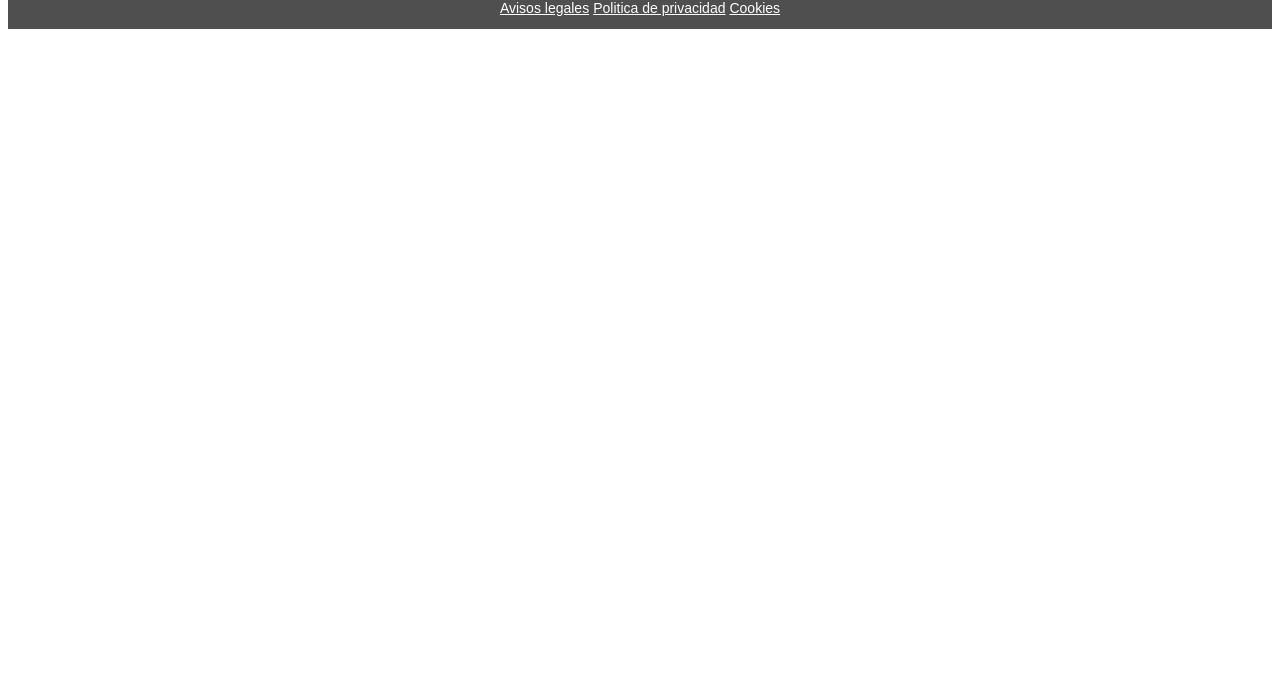
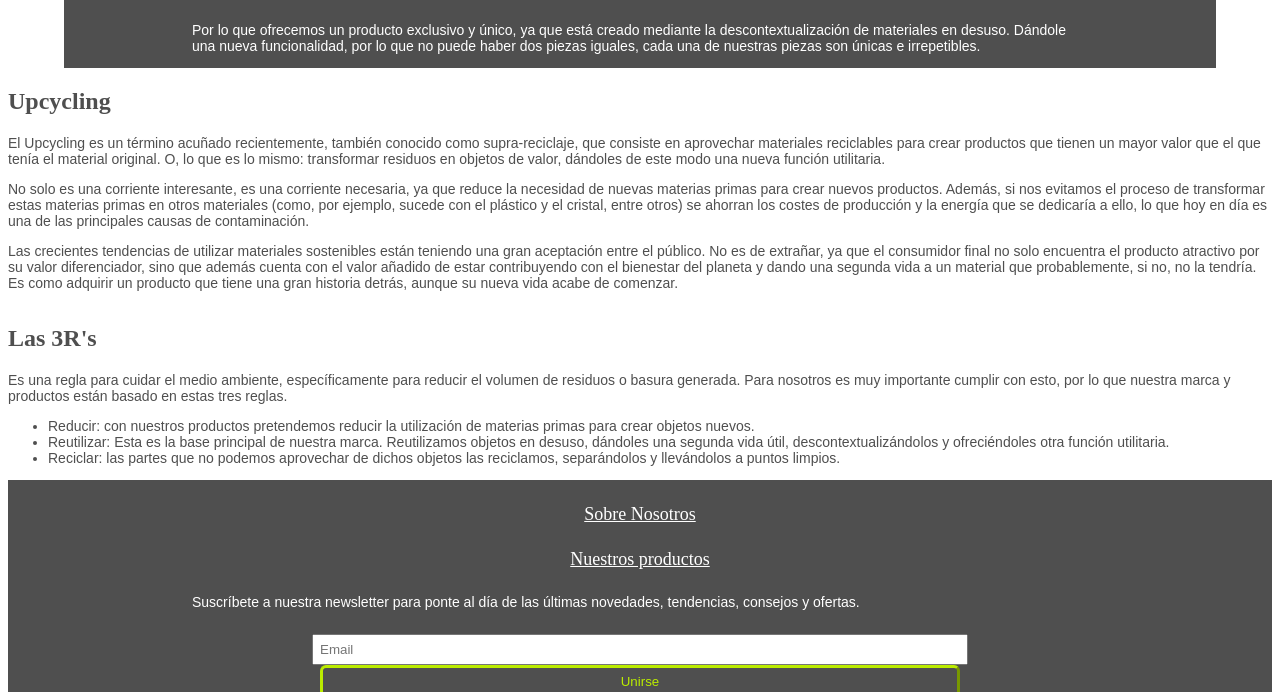
Before and after one commit to IreneMonlleo/Proyecto-Beta, a website: page aboutus.html in a window 1280 px wide. Shown: the part 894-1586 px from the top of the page. Before the commit the page ends 931 px from the top, so only its background shows below. Drawn offline with Linux system fonts and the light colour scheme.

Commit message:
Text abot us

```diff
--- a/aboutus.html
+++ b/aboutus.html
@@ -19,19 +19,38 @@
         <div class="main__text">
             <h1 class="title-page">Sobre</h1>
             <h3 class="subtitle-page">Nosotros</h3>
-            <p class="text">Somos apasionado del diseño, por lo que personalmente opinamos que diseño y
+            <p class="text-top">Somos apasionado del diseño, por lo que personalmente opinamos que diseño y
                 ecología deberían ir siempre ligados.
             </p>
             <article class="about-us">
-                <img class="about-us__img" scr="./img/restaurant-img.webp" alt="restaurant lighting">
+                <img class="about-us__img" src="img\restaurant-img.webp" alt="restaurant lighting">
                 <p class="about-us__text">Este proyecto nace a raíz de una de las grandes problemáticas que tenemos hoy en día en el mundo, creada por el aumento vertiginoso de residuos perjudiciales para el medio ambiente de las últimas décadas. El objetivo es buscar otras soluciones para reutilizar los residuos existentes y reducir la producción de nuevos.</p>
                 <p class="about-us__text">La filosofía de la empresa consiste en dar otra vida a los residuos de forma creativa, convirtiéndolos en objetos de valor a través de la unión entre diseño y ecología.</p>
                 <p class="about-us__text">Por lo que ofrecemos un producto exclusivo y único, ya que está creado mediante la descontextualización de materiales en desuso. Dándole una nueva funcionalidad, por lo que no puede haber dos piezas iguales, cada una de nuestras piezas son únicas e irrepetibles.
                 </p>
             </article>
             <article class="upcycling">
-                <h2 class="upcycling__title">Upcycling</h2>
-                <p class="upycling__text"></p>
+                <h2 class="title">Upcycling</h2>
+                <p class="text">El Upcycling es un término acuñado recientemente, también conocido como supra-reciclaje, que consiste en aprovechar materiales reciclables para crear productos que tienen un mayor valor que el que tenía el material original. O, lo que es lo mismo: transformar residuos en objetos de valor, dándoles de este modo una nueva función utilitaria.
+                </p>
+                <p class="text">No solo es una corriente interesante, es una corriente necesaria, ya que reduce la necesidad de nuevas materias primas para crear nuevos productos. Además, si nos evitamos el proceso de transformar estas materias primas en otros materiales (como, por ejemplo, sucede con el plástico y el cristal, entre otros) se ahorran los costes de producción y la energía que se dedicaría a ello, lo que hoy en día es una de las principales causas de contaminación.
+                </p>
+                <p class="text">Las crecientes tendencias de utilizar materiales sostenibles están teniendo una gran aceptación entre el público. No es de extrañar, ya que el consumidor final no solo encuentra el producto atractivo por su valor diferenciador, sino que además cuenta con el valor añadido de estar contribuyendo con el bienestar del planeta y dando una segunda vida a un material que probablemente, si no, no la tendría. Es como adquirir un producto que tiene una gran historia detrás, aunque su nueva vida acabe de comenzar.
+                </p>
+            </article>
+            <article class="3R">
+                <h2 class="title">Las 3R's</h2>
+                <p class="text"> Es una regla para cuidar el medio ambiente, específicamente para reducir el volumen de residuos o basura generada. Para nosotros es muy importante cumplir con esto, por lo que nuestra marca y productos están basado en estas tres reglas.
+                </p>
+                <ul class="text">
+                    <li>Reducir: con nuestros productos pretendemos reducir la utilización de materias primas para crear objetos nuevos.
+                    </li>
+                    <li>Reutilizar: Esta es la base principal de nuestra marca. Reutilizamos objetos en desuso, dándoles una segunda vida útil, descontextualizándolos y ofreciéndoles otra función utilitaria.
+                    </li>
+                    <li>Reciclar: las partes que no podemos aprovechar de dichos objetos las reciclamos, separándolos y llevándolos a puntos limpios.
+                    </li>
+                </ul>
+
             </article>
 
      <!----------------FOOTER------------>
@@ -49,7 +68,7 @@
             <input class="newletter__button" type="submit" value="Unirse">
 
         </form>
-        <img class="footer__logo" src="/logotipos/marca_Blanco.webp" alt="Logotipo_Refer">
+        <img class="footer__logo" src="/logotipos/marca_blanco.webp" alt="Logotipo_Refer">
         <div class="rrss">
             <a href="" class="rrss__facebook">
 
--- a/scss/htmlelements/_typography.scss
+++ b/scss/htmlelements/_typography.scss
@@ -16,11 +16,12 @@
 .subtitle-page{
     @include special-elite(18px,$color-green);
 }
-.text{
+.text-top{
     @include ralewey (14px,400,$color-greydark);
     text-justify: center;
     width: 70vw;
 }
+
 .newsletter__text{
     @include ralewey (14px,400,$color-white);
     width: 70vw;
@@ -29,12 +30,17 @@
 }
 // ABOUT US//
 
+
+
 .about-us__text{
     @include ralewey (14px,400,$color-white);
     width: 70vw;
-    padding: $unit*2;
 }
 
-.upcycling__title{
+.title{
     @include special-elite (24px, $color-greydark);
+    justify-content: center;
 }
+.text{
+    @include ralewey (14px,400,$color-greydark);
+}
--- a/scss/style.scss
+++ b/scss/style.scss
@@ -8,8 +8,9 @@
 
 @import "./structure/_grid";
 
+@import "./htmlelements/_img";
 @import "./htmlelements/_slider";
-@import "./htmlelements/inputs";
+@import "./htmlelements/_inputs";
 @import "./htmlelements/_buttons";
 @import "./htmlelements/_links";
 @import "./htmlelements/_typography";
```
Also changed, not shown: index.html (+1 -1 lines), css/style.css, scss/htmlelements/_img.scss (added).
